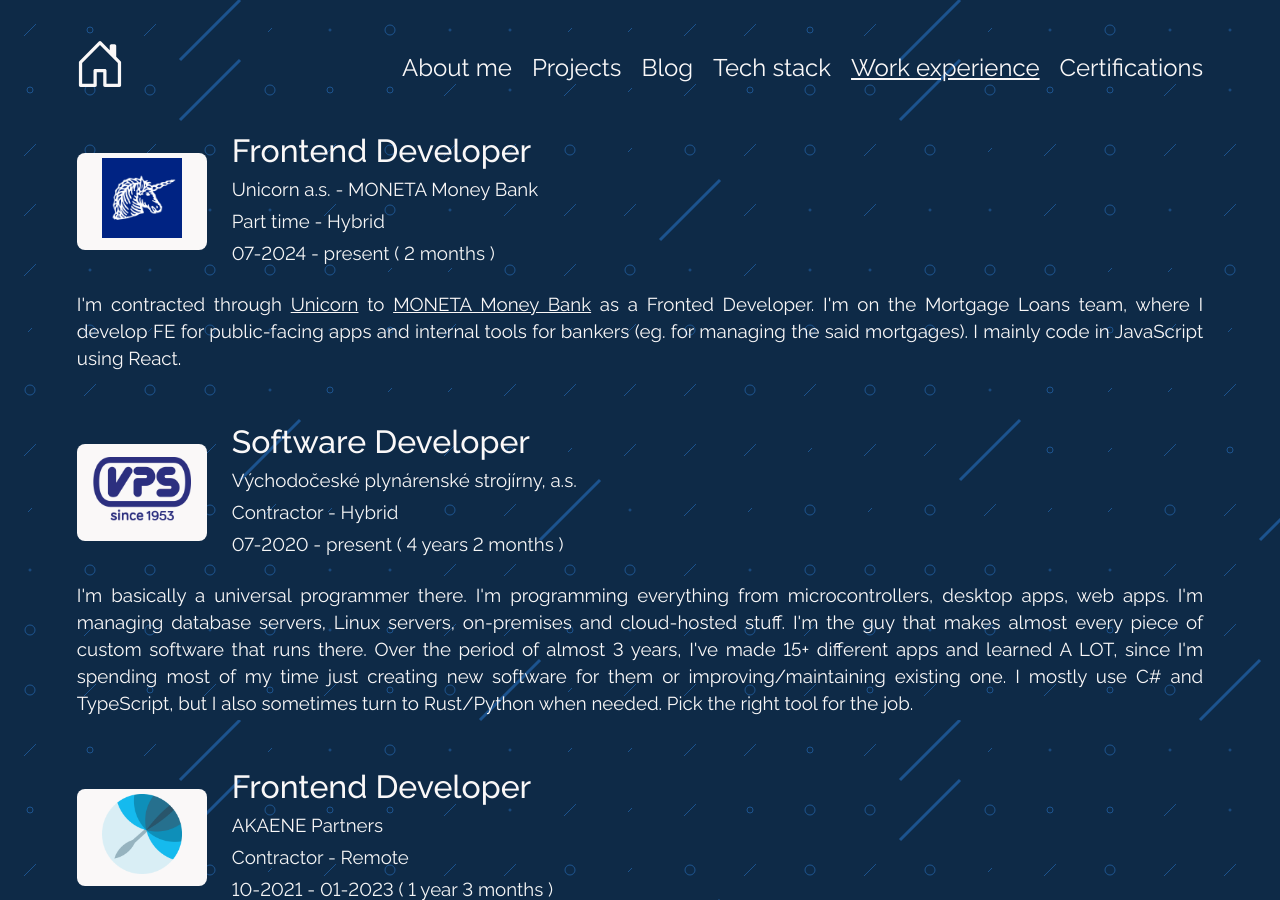
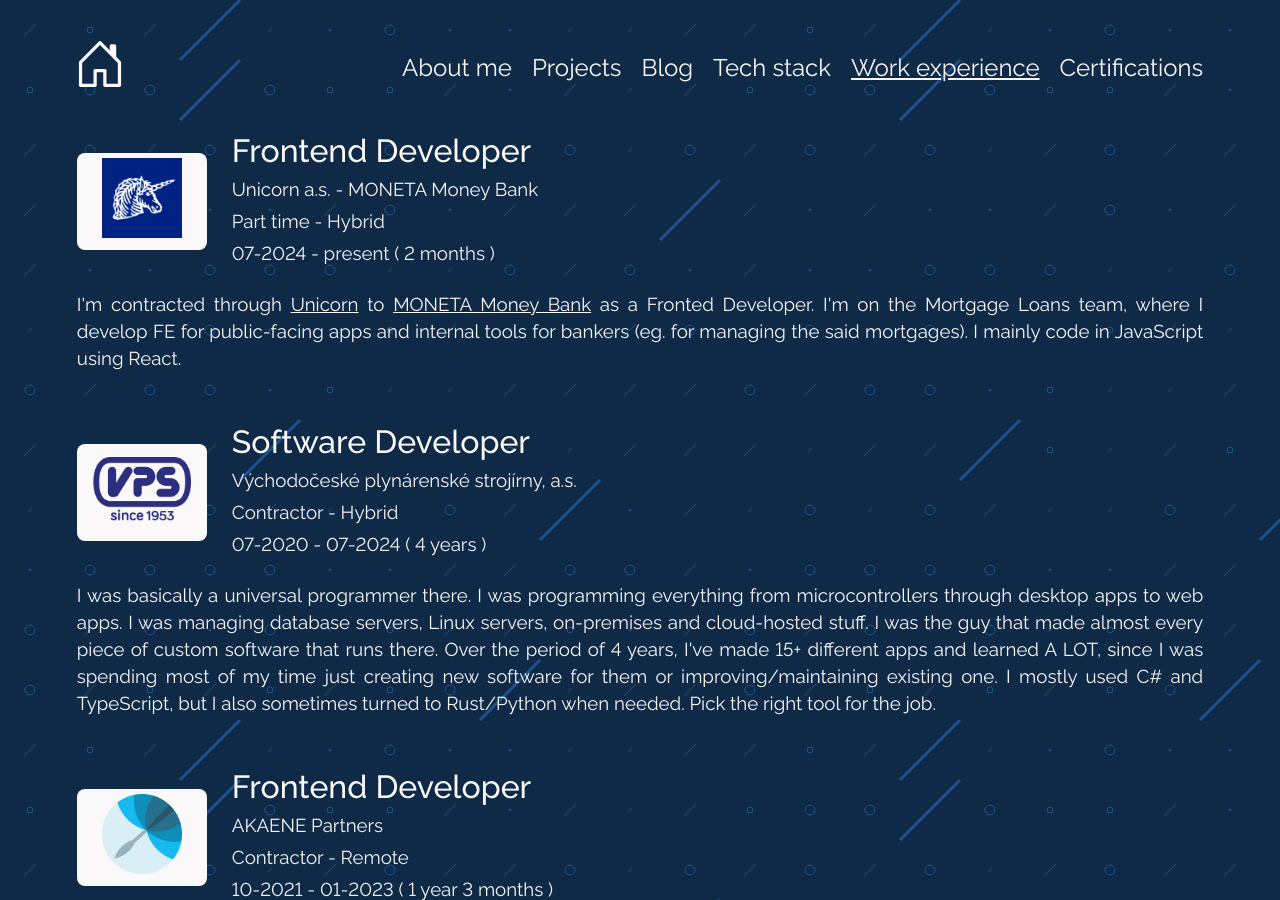
Before and after one commit to TDiblik/tomasdiblik.cz, a Jekyll site: the page built from src/pages/work-experience.html, in a window 1280 px wide and 900 px high. Built offline with Jekyll 4.4.1, drawn with Linux system fonts in a browser that asks for light colours.

Commit message:
[Feature] Update job experiences

```diff
--- a/src/pages/work-experience.html
+++ b/src/pages/work-experience.html
@@ -32,19 +32,19 @@
  job_title = "Software Developer"
  type_of_employment = "Contractor - Hybrid"
  employed_from = "2020-07-01"
- employed_to = "not_yet"
+ employed_to = "2024-07-10"
  employer_name = "Východočeské plynárenské strojírny, a.s."
  employer_logo_src = "/assets/img/vpsr-logo.webp"
  employer_href = "https://vpsr.cz"
  job_description = "
- I'm basically a universal programmer there. I'm programming everything from
- microcontrollers, desktop apps, web apps. I'm managing database servers,
- Linux servers, on-premises and cloud-hosted stuff. I'm the guy that makes
+ I was basically a universal programmer there. I was programming everything from
+ microcontrollers through desktop apps to web apps. I was managing database servers,
+ Linux servers, on-premises and cloud-hosted stuff. I was the guy that made
  almost every piece of custom software that runs there. Over the period of
- almost 3 years, I've made 15+ different apps and learned A LOT, since I'm
+ 4 years, I've made 15+ different apps and learned A LOT, since I was
  spending most of my time just creating new software for them or
- improving/maintaining existing one. I mostly use C# and TypeScript, but I
- also sometimes turn to Rust/Python when needed. Pick the right tool for the
+ improving/maintaining existing one. I mostly used C# and TypeScript, but I
+ also sometimes turned to Rust/Python when needed. Pick the right tool for the
  job.
  " %}
 
```
Also changed, not shown: 1 other file.
